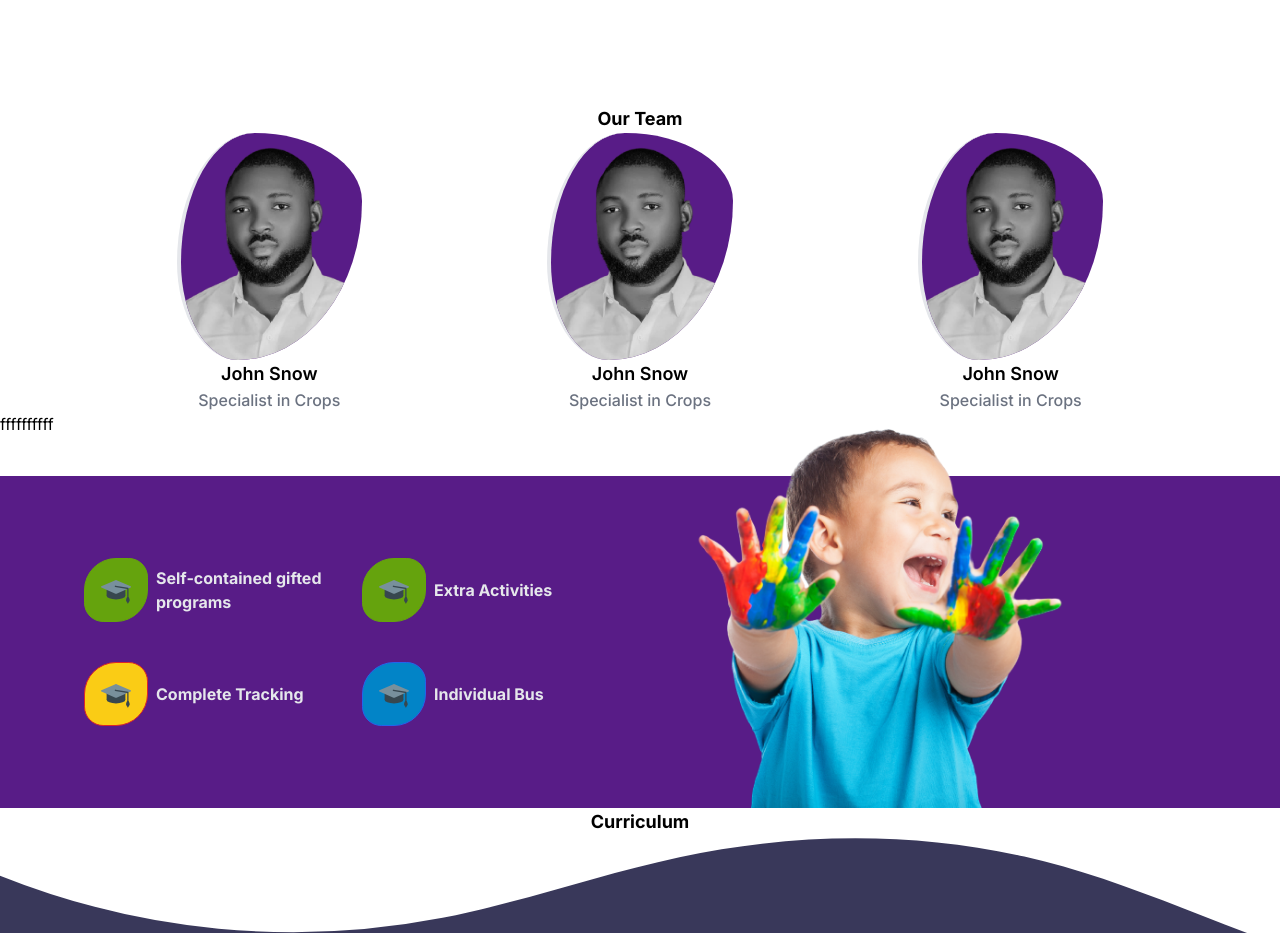
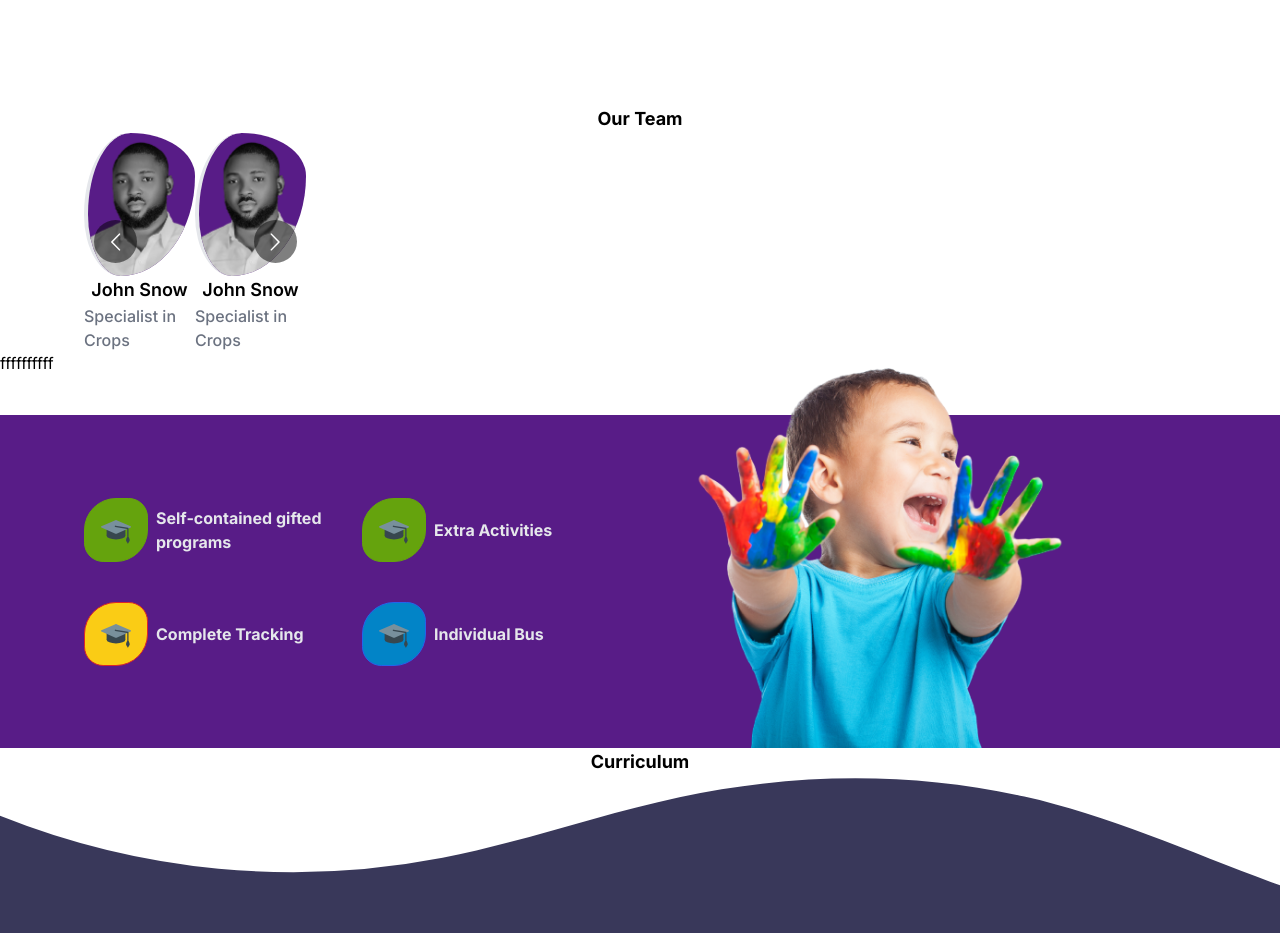
Before and after one commit to rholibobo/holy-child-school-website, a Next.js app: page /teachers in a window 1280 px wide. Shown: the part 1380-2313 px from the top of the page. Built offline with nearby package versions, Linux system fonts and the light colour scheme.

Commit message:
Created teachers carousel

```diff
--- a/src/app/components/Carousels/Carousels.jsx
+++ b/src/app/components/Carousels/Carousels.jsx
@@ -10,16 +10,23 @@ import CardMedia from "@mui/material/CardMedia";
 import Button from "@mui/material/Button";
 import Typography from "@mui/material/Typography";
 
+// Teachers carousel imports
+
+import { Blob } from "../TeachersComponents/TeachersComponents";
+import { FcNext } from "react-icons/fc";
+import { FcPrevious } from "react-icons/fc";
+
 // import { CarouselRightButton, CarouselLeftButton } from "../Carousels/";
 import { CarouselLeftButton, CarouselRightButton } from "../Buttons/AllButtons";
 
-const CustomRightArrow = ({ onClick }) => {
-  return <button onClick={() => onClick()}></button>;
-};
+// const CustomRightArrow = ({ onClick }) => {
+//   return <button onClick={() => onClick()}></button>;
+// };
 
-const CustomLeftArrow = ({ onClick }) => {
-  return <button onClick={() => onClick()}></button>;
-};
+
+// const CustomLeftArrow = ({ onClick }) => {
+//   return <button onClick={() => onClick()}></button>;
+// };
 
 export function MediaCard() {
   return (
@@ -28,13 +35,13 @@ export function MediaCard() {
       arrows
       autoPlaySpeed={3000}
       centerMode={false}
-      className=""
-      containerClass="container"
-      dotListClass=""
+      className=''
+      containerClass='container'
+      dotListClass=''
       draggable
       focusOnSelect={false}
       infinite={false}
-      itemClass=""
+      itemClass=''
       keyBoardControl
       minimumTouchDrag={80}
       pauseOnHover
@@ -72,7 +79,7 @@ export function MediaCard() {
       rtl={false}
       shouldResetAutoplay
       showDots={false}
-      sliderClass=""
+      sliderClass=''
       slidesToSlide={1}
       swipeable
     >
@@ -85,18 +92,18 @@ export function MediaCard() {
       >
         <CardMedia
           sx={{ height: "55vh" }}
-          image="/images/HomePage/prenursery-1.jpg"
-          title="girl child"
+          image='/images/HomePage/prenursery-1.jpg'
+          title='girl child'
         />
 
         <CardContent sx={{ backgroundColor: "#1faded" }}>
           <Typography
             gutterBottom
-            variant="h6"
-            textAlign="center"
-            component="div"
-            fontWeight="bold"
-            color="#ffffff"
+            variant='h6'
+            textAlign='center'
+            component='div'
+            fontWeight='bold'
+            color='#ffffff'
           >
             Pre-Nursery
           </Typography>
@@ -111,18 +118,18 @@ export function MediaCard() {
       >
         <CardMedia
           sx={{ height: "55vh" }}
-          image="/images/HomePage/nursery.jpg"
-          title="girl child"
+          image='/images/HomePage/nursery.jpg'
+          title='girl child'
         />
 
         <CardContent sx={{ backgroundColor: "#bb56e2" }}>
           <Typography
             gutterBottom
-            variant="h6"
-            textAlign="center"
-            component="div"
-            fontWeight="bold"
-            color="#ffffff"
+            variant='h6'
+            textAlign='center'
+            component='div'
+            fontWeight='bold'
+            color='#ffffff'
           >
             Nursery
           </Typography>
@@ -137,18 +144,18 @@ export function MediaCard() {
       >
         <CardMedia
           sx={{ height: "55vh" }}
-          image="/images/HomePage/primary.jpg"
-          title="girl child"
+          image='/images/HomePage/primary.jpg'
+          title='girl child'
         />
 
         <CardContent sx={{ backgroundColor: "#919497" }}>
           <Typography
             gutterBottom
-            variant="h6"
-            textAlign="center"
-            component="div"
-            fontWeight="bold"
-            color="#ffffff"
+            variant='h6'
+            textAlign='center'
+            component='div'
+            fontWeight='bold'
+            color='#ffffff'
           >
             Primary
           </Typography>
@@ -157,3 +164,87 @@ export function MediaCard() {
     </Carousel>
   );
 }
+
+const CustomRightArrow = ({ onClick }) => {
+  return (
+    <button className='iconsDiv bg-pink-500 '>
+      <FcNext className='text-gray-200' onClick={() => onClick()} />
+    </button>
+  );
+};
+
+const CustomLeftArrow = ({ onClick }) => {
+  return (
+    <button className='iconsDiv bg-pink-500 '>
+      <FcPrevious className='text-gray-200' onClick={() => onClick()} />
+    </button>
+  );
+};
+
+export function TeachersCarousel() {
+  return (
+    <div className='w-full '>
+      <Carousel
+        additionalTransfrom={0}
+        arrows
+        autoPlaySpeed={3000}
+        centerMode={false}
+        className=''
+        containerClass='container'
+        dotListClass=''
+        draggable
+        focusOnSelect={false}
+        infinite={true}
+        itemClass=''
+        keyBoardControl
+        minimumTouchDrag={80}
+        pauseOnHover
+        renderArrowsWhenDisabled={false}
+        renderButtonGroupOutside={true}
+        renderDotsOutside={false}
+        responsive={{
+          desktop: {
+            breakpoint: {
+              max: 3000,
+              min: 1024,
+            },
+            items: 4,
+            partialVisibilityGutter: 40,
+          },
+          mobile: {
+            breakpoint: {
+              max: 464,
+              min: 0,
+            },
+            items: 2,
+            partialVisibilityGutter: 30,
+          },
+          tablet: {
+            breakpoint: {
+              max: 1024,
+              min: 464,
+            },
+            items: 2,
+            partialVisibilityGutter: 30,
+          },
+        }}
+        rewind={false}
+        rewindWithAnimation={false}
+        rtl={false}
+        shouldResetAutoplay
+        showDots={false}
+        sliderClass=''
+        slidesToSlide={1}
+        swipeable
+      >
+        <Blob />
+        <Blob />
+        <Blob />
+        <Blob />
+        <Blob />
+        <Blob />
+        <Blob />
+      </Carousel>
+    </div>
+  );
+}
--- a/src/app/components/TeachersComponents/TeachersComponents.jsx
+++ b/src/app/components/TeachersComponents/TeachersComponents.jsx
@@ -1,14 +1,14 @@
 import Image from "next/image";
 
 export function Blob(props) {
-  console.log(props);
-
   return (
-    <div className='flex flex-col justify-center items-center'>
-      <div className={`${props} blob1 bg-purple-900 border-s-4 flex justify-center items-center  w-1/2  overflow-hidden `}>
+    <div className='flex flex-col justify-center items-center w-full'>
+      <div
+        className={`${props} blob1 bg-purple-900 border-s-4 flex justify-center items-center  w-full  overflow-hidden `}
+      >
         <Image
           src='/images/Teachers/1d-2-transparentbg.png'
-          className='w-[94%]  '
+          className='w-full'
           width={100}
           height={100}
           alt='red star'
--- a/src/app/teachers/page.jsx
+++ b/src/app/teachers/page.jsx
@@ -2,10 +2,11 @@ import Image from "next/image";
 import styles from "./page.module.css";
 import Header from "../components/Header/Header";
 import { FcGraduationCap } from "react-icons/fc";
-import {
-  Blob,
-  IconDiv,
-} from "../components/TeachersComponents/TeachersComponents";
+import { FcNext } from "react-icons/fc";
+import { FcPrevious } from "react-icons/fc";
+//
+import { Blob } from "../components/TeachersComponents/TeachersComponents";
+import { TeachersCarousel } from "../components/Carousels/Carousels";
 
 export default function Teachers() {
   return (
@@ -110,15 +111,22 @@ export default function Teachers() {
       <section className="grid grid-cols-1 justify-center items-center my-10 after:content-['ffffffffff'] ">
         <div className=''>
           <h2 className='text-center font-bold text-lg'>Our Team</h2>
-          <div className='grid grid-cols-3 max-width'>
-            <Blob />
-            <Blob />
-            <Blob />
+
+          <div className='grid grid-cols-5 items-center justify-center justify-items-center max-width h-full '>
+            {/* <div className='  '>
+              <button className='iconsDiv bg-pink-500 '>
+                <FcPrevious className='text-gray-200' />
+              </button>
+            </div> */}
+            <TeachersCarousel />
+            {/* <div className=''>
+              <button className='iconsDiv bg-pink-500 '>
+                <FcNext className='text-gray-200' />
+              </button>
+            </div> */}
           </div>
         </div>
       </section>
-
-
 
       <section className='bg-purple-900'>
         <div className='max-width grid grid-rows-1 lg:grid-cols-2 items-center justify-between lg:gap-20 '>
```
